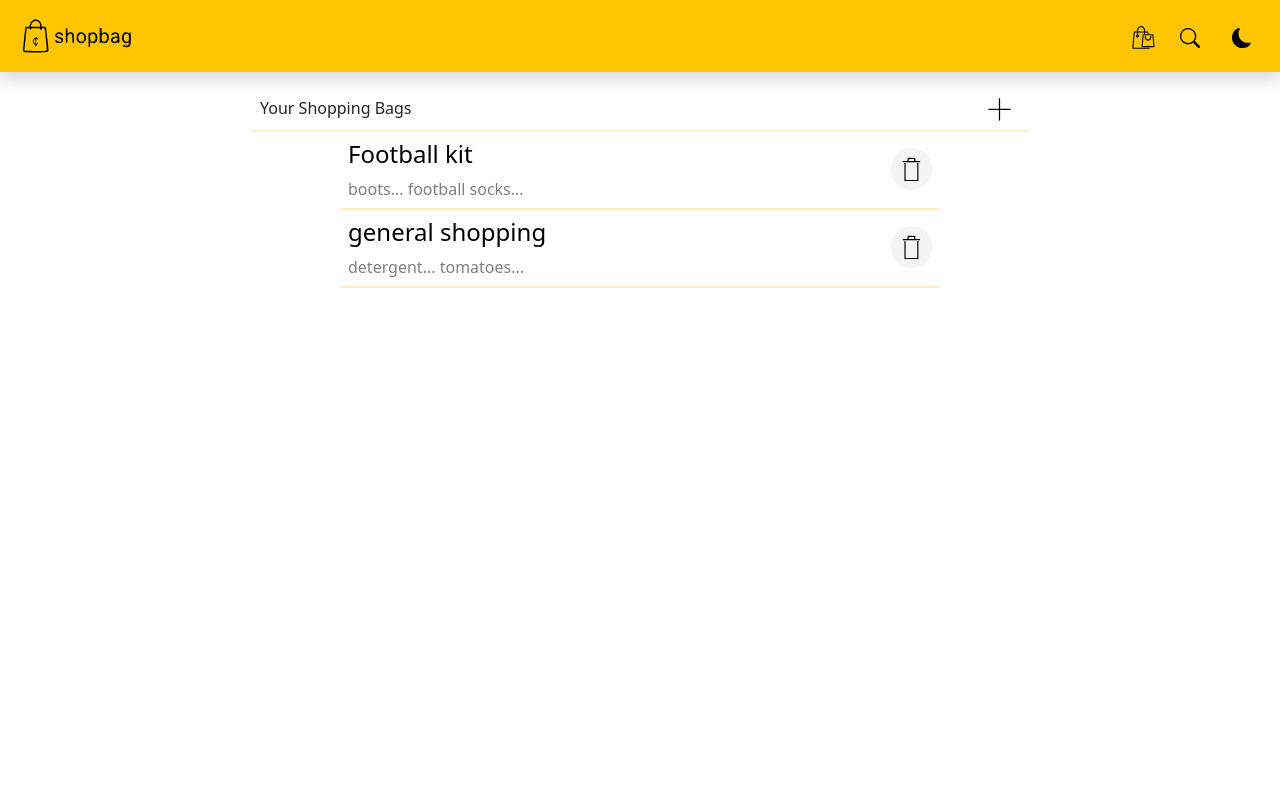
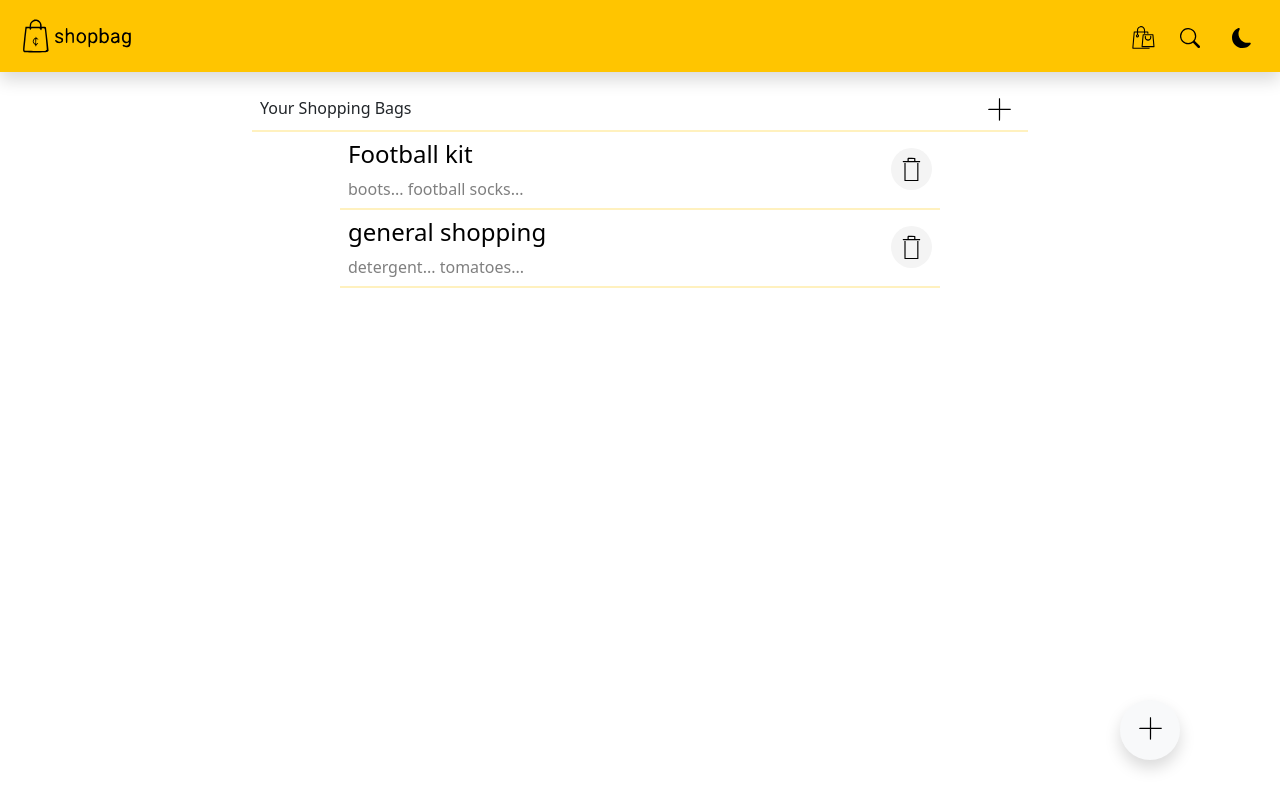
Before and after one commit to GuyTito/shopbag, a Vue app: page /bags in a window 1280 px wide. Built offline with nearby package versions, Linux system fonts and the light colour scheme.

Commit message:
b-icons, fab
removed bootstrap icons and added a floating action button

```diff
--- a/package.json
+++ b/package.json
@@ -8,7 +8,6 @@
   },
   "dependencies": {
     "bootstrap": "^5.0.0-beta2",
-    "bootstrap-icons": "^1.4.0",
     "core-js": "^3.6.5",
     "vue": "^3.0.0",
     "vue-router": "^4.0.0-0",
--- a/src/assets/style/_style.scss
+++ b/src/assets/style/_style.scss
@@ -26,3 +26,13 @@
   position: absolute;
   width: 1px;
 }
+
+.fab {
+  position: fixed;
+  width: 60px;
+  height: 60px;
+  bottom: 40px;
+  right: 100px;
+  border-radius: 50px;
+  text-align: center;
+}
--- a/src/components/BagList.vue
+++ b/src/components/BagList.vue
@@ -10,9 +10,8 @@
         <div class="mt-2">
           <div @click="$emit('remove-bag', bag.bag_id)" class="bg-secondary rounded-circle p-2" >
             <img
-              id="dark"
               src="@/assets/icons/bin.svg"
-              alt="bags"
+              alt="trash"
               height="25"
               width="25"
             />
--- a/src/views/BagsPage.vue
+++ b/src/views/BagsPage.vue
@@ -4,9 +4,8 @@
       <div class="mx-2">Your Shopping Bags</div>
       <router-link class="mx-3" to="/add">
         <img
-          id="dark"
           src="@/assets/icons/add.svg"
-          alt="bags"
+          alt="add"
           height="25"
           width="25"
         />
@@ -17,6 +16,16 @@
 
     <!-- list of bag links -->
     <BagList :bags="bags" @remove-bag="removeBag" />
+
+    <router-link class="fab shadow bg-light" to="/add">
+      <img
+        src="@/assets/icons/add.svg"
+        alt="add"
+        height="25"
+        width="25"
+        class="mt-3"
+      />
+    </router-link>
   </div>
 </template>
 
@@ -39,5 +48,6 @@ export default {
 };
 </script>
 
-<style>
+<style scoped>
+
 </style>
```
Also changed, not shown: 1 other file (tests, documents, lock files or other folders).
